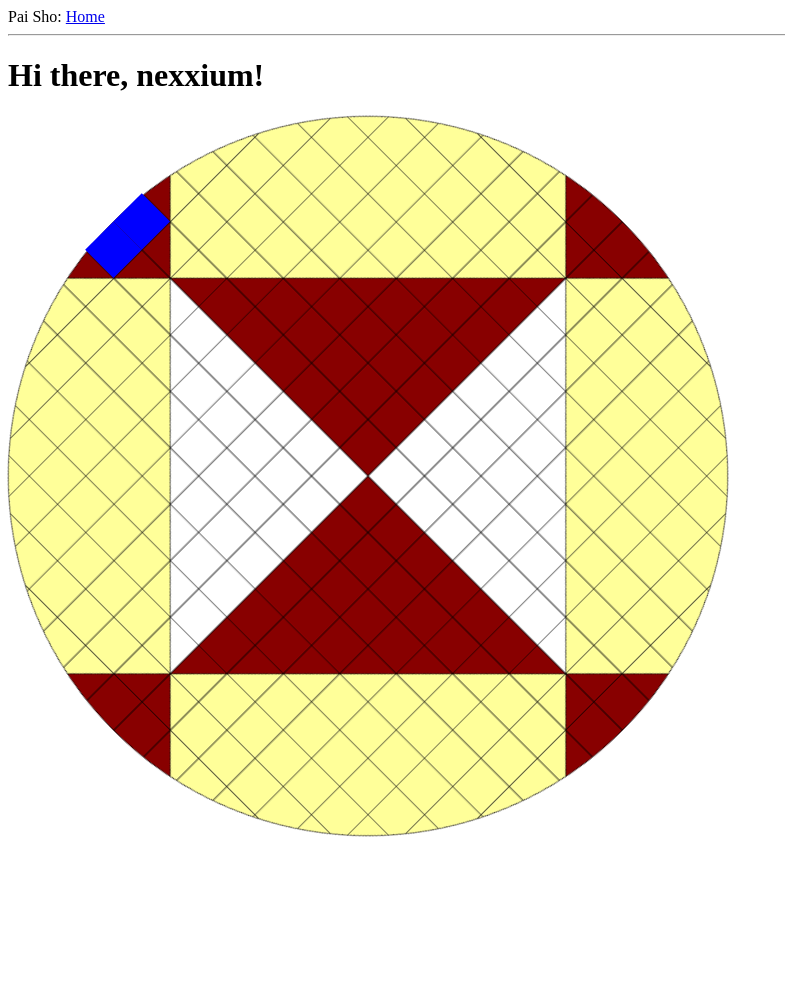
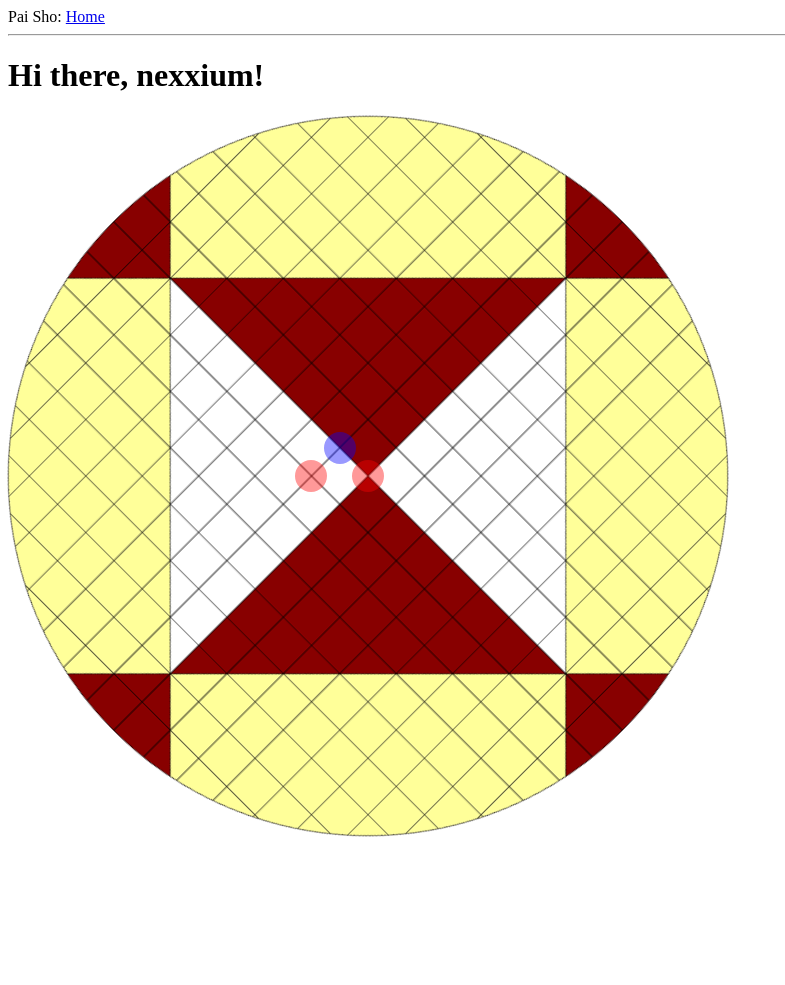
Before and after one commit to jmkluthe/pai_sho, a Flask app: page / in a window 1280 px wide. Shown: the whole page, without its empty margins (0-785 px from the left). Run offline with Flask 2, Linux system fonts and the light colour scheme.

Commit message:
made all the things better

```diff
--- a/webapp/static/css/pai_sho_board.css
+++ b/webapp/static/css/pai_sho_board.css
@@ -1,30 +1,51 @@
 .diagonal {
-    /*position: relative;*/
+    z-index: 1;
+    position: absolute;
     width: 40px;
     height: 40px;
-    background-color: blue;
     padding: 0px;
-    margin: 0px;
+    margin-left: 4.1417px;
+    margin-right: 4.1417x;
     display: inline-block;
+    opacity: 0.4;
+    transform: rotate(-45deg);
+    text-align: center;
 }
 
 .diagonal:hover {
-    background-color: red;
+    background-color: blue;
 }
 
-#diagonal-container {
+#background-container {
+    position: absolute;
+    z-index: 0;
+    background-image: url("../resource/images/TransparentBGPaiShoBoard.png");
+    width: 720px;
+    height: 720px;
+    transform: rotate(-45deg);
+}
+
+#board-container {
     position: relative;
-    background-image: url("../resource/TransparentBGPaiShoBoard.png");
     width: 720px;
     height: 720px;
     text-align: center;
-    transform: rotate(-45deg);
 }
 
-.board-row {
-    /*position: relative;*/
-    margin: auto;
-    display: inline-block;
-    /*text-align: center;*/
-    /*width: 80px;*/
+#space-container {
+    position: absolute;
+    z-index: 1;
+    top: 20px;
+    left: 20px;
+    width: 680px;
+    height: 680px;
+    text-align: center;
 }
+
+.piece {
+    border-radius: 50%;
+    width: 80%;
+    height: 80%;
+    margin: 10%;
+    opacity: 1;
+}
--- a/webapp/static/javascript/pai_sho_board.js
+++ b/webapp/static/javascript/pai_sho_board.js
@@ -1,9 +1,60 @@
 
 
-$(document).ready(function() {
 
-    $("#alert").click(function() {
-        alert('hi!');
+var pieces = [
+    {x: 0, y: 0, piece: {color: 'red'}},
+    {x: -2, y: 0, piece: {color: 'red'}},
+    {x: -1, y: 1, piece: {color: 'blue'}}
+];
+
+var spaces = [];
+for(var i = -12; i < 13; i++) {
+    for(var j = -12; j < 13; j++) {
+        if(i*i + j*j <= 12.5*12.5 && (i + j) % 2 == 0) {
+            spaces.push({x: i, y: j, hasPiece: false});
+        }
+    }
+}
+
+for(var i = 0; i < pieces.length; i++) {
+    var space = spaces.find(function(el) {
+        return el.x == pieces[i].x && el.y == pieces[i].y;
     });
+    if(space != null) {
+        space.hasPiece = true;
+        space.piece = pieces[i].piece;
+    }
+}
 
+/*console.log(spaces);*/
+
+Vue.component('piece', {
+    props: ['piece'],
+    data: function() {
+        return {style: {background: this.piece.color}}
+    },
+    template: '<div class="piece" v-bind:style="style"></div>'
 });
+
+Vue.component('space', {
+    props: ['space'],
+    data: function() {
+        var l = (335.85 + 28.2833*this.space.x) + 'px';
+        var t = (340 - 28.2833*this.space.y) + 'px';
+        return {style: {top: t, left: l}}
+    },
+    template: '<div class="diagonal" v-bind:style="style">' +
+                '<piece v-bind:piece="space.piece" v-if="space.hasPiece"></piece>' +
+                '</div>'
+});
+
+
+
+var boardVue = new Vue({
+    el: '#board',
+    data: { board: spaces },
+    template: '<div id="board-container">' +
+                    '<space v-for="space in board" v-bind:space="space">' +
+                    '</space>' +
+                '<div id="background-container"></div></div>'
+});
--- a/webapp/templates/index/index.html
+++ b/webapp/templates/index/index.html
@@ -7,14 +7,14 @@
 
 <h1>Hi there, {{ message.message }}!</h1>
 
+<div id="board"></div>
+<!--<div id="diagonal-container">-->
 
-<div id="diagonal-container">
+    <!--&lt;!&ndash;<div class="board-row">&ndash;&gt;-->
+        <!--&lt;!&ndash;<div class="diagonal"></div><div class="diagonal"></div>&ndash;&gt;-->
+    <!--&lt;!&ndash;</div>&ndash;&gt;-->
 
-    <div class="board-row">
-        <div class="diagonal"></div><div class="diagonal"></div>
-    </div>
-
-</div>
+<!--</div>-->
 
 
 <script src="static/javascript/pai_sho_board.js" type="text/javascript"></script>
--- a/webapp/templates/shared/base.html
+++ b/webapp/templates/shared/base.html
@@ -5,6 +5,7 @@
 			  integrity="sha256-2Kok7MbOyxpgUVvAk/HJ2jigOSYS2auK4Pfzbm7uH60="
 			  crossorigin="anonymous">
         </script>
+        <script src="https://cdn.jsdelivr.net/npm/vue/dist/vue.js"></script>
       {% if title %}
       <title>{{ title }} - Pai Sho</title>
       {% else %}
```
Also changed, not shown: webapp/static/resource/images/TransparentBGPaiShoBoard.png (renamed from webapp/static/resource/TransparentBGPaiShoBoard.png).
